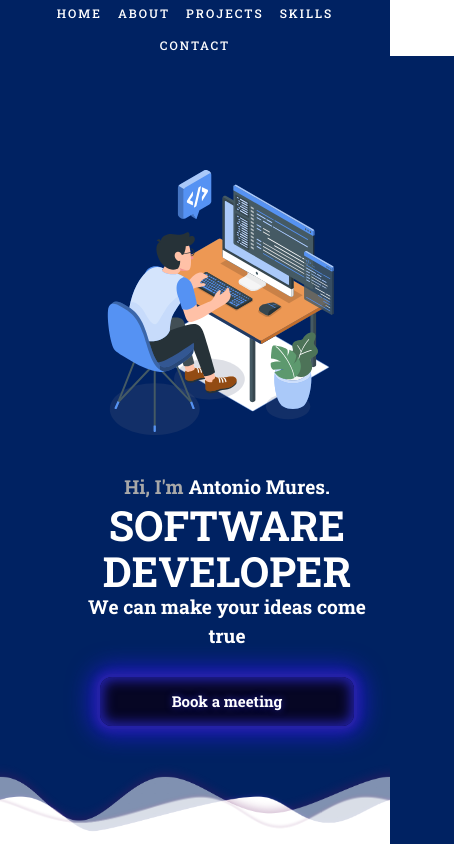
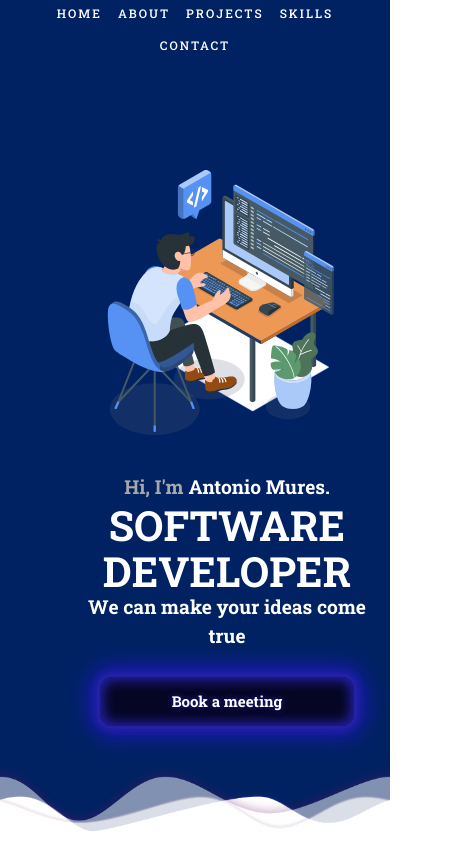
Before and after one commit to Amures/portfolio-react, a React (Vite) app: page / in a window 390 px wide. Shown: the top 844 px of the page, 454 px wide, since content can reach past the window. Built offline with nearby package versions, Linux system fonts and the light colour scheme; no server answers.

Commit message:
fix: hide horizontal overflow on mobile

```diff
--- a/src/components/About.jsx
+++ b/src/components/About.jsx
@@ -1,11 +1,11 @@
 import { useState, useEffect } from 'react';
 import imgAbout9 from '../assets/imgs-me/img-aboutMe9.png';
 import imgAbout5 from '../assets/imgs-me/img-aboutMe5.png';
-import imgAbout4 from '../assets/imgs-me/img-aboutMe4.png';
+
 import cvPdf from '../assets/CV/CV Antonio Mures.pdf';
 import '../assets/styles/About.css';
 
-const ABOUT_IMAGES = [imgAbout9, imgAbout5, imgAbout4];
+const ABOUT_IMAGES = [imgAbout9, imgAbout5];
 
 const About = () => {
   const [currentImageIndex, setCurrentImageIndex] = useState(0);
--- a/src/components/Contact.jsx
+++ b/src/components/Contact.jsx
@@ -10,7 +10,7 @@ const initialFormState = {
   message: '',
 };
 
-const WEB3FORMS_ACCESS_KEY = import.meta.env.VITE_WEB3FORMS_ACCESS_KEY ?? '14c01a1f-6dea-4a53-ae66-31a57a52d3de';
+const WEB3FORMS_ACCESS_KEY = import.meta.env.VITE_WEB3FORMS_ACCESS_KEY;
 
 const Contact = () => {
   const [formData, setFormData] = useState(initialFormState);
--- a/src/index.css
+++ b/src/index.css
@@ -1,6 +1,11 @@
 #root {
   position: relative;
   z-index: 1;
+}
+
+html,
+body {
+  overflow-x: hidden;
 }
 
 body {
```
